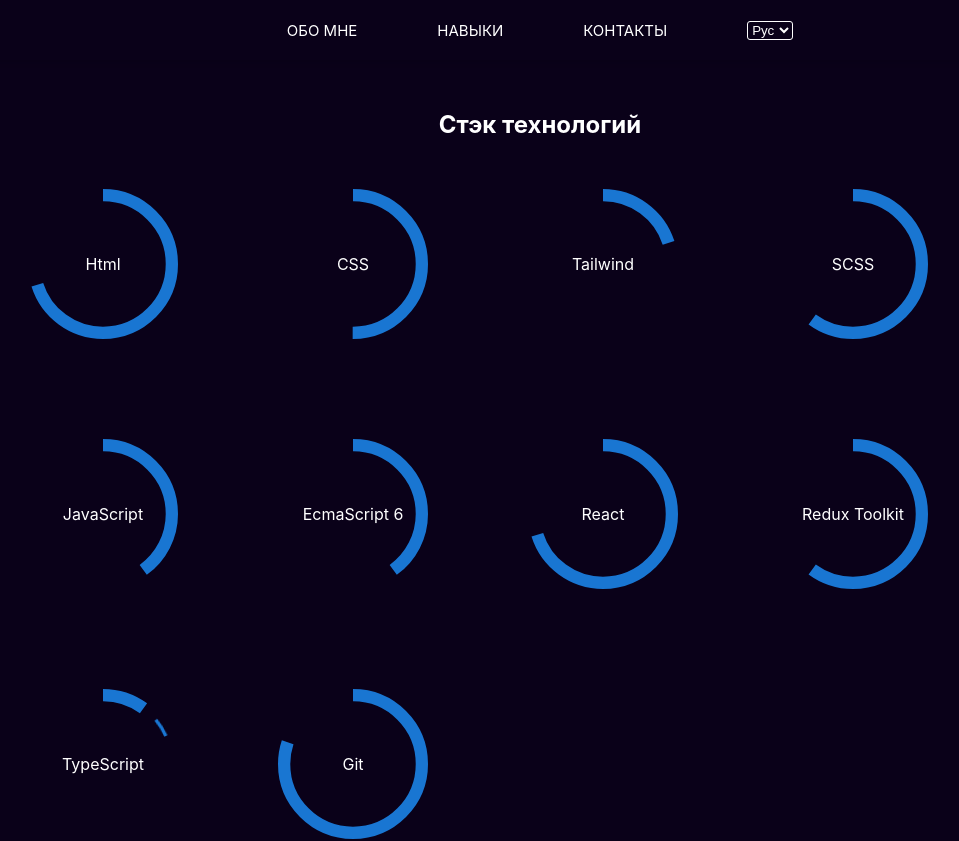
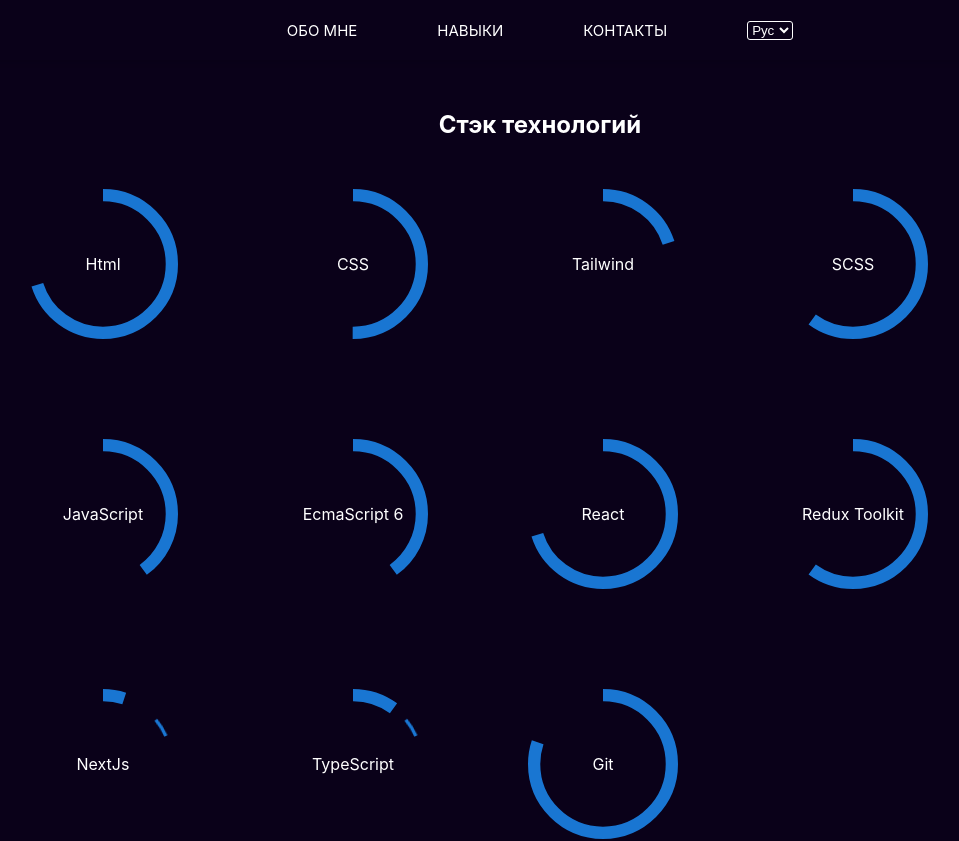
Before and after one commit to Bonecide/Resume, a React (Create React App) app: page /skills in a window 1280 px wide. Shown: the top 841 px of the page, without its empty margins (100-1059 px from the left). Built offline with nearby package versions, Linux system fonts and the light colour scheme.

Commit message:
added NextJs in skills

```diff
--- a/src/pages/Skills/Skills.jsx
+++ b/src/pages/Skills/Skills.jsx
@@ -50,6 +50,11 @@
             isLearned : true,
         },
         {
+            Skill: 'NextJs',
+            progress : 5,
+            isLearned : true,
+        },
+        {
             Skill: 'TypeScript',
             progress : 10,
             isLearned : true,
```
